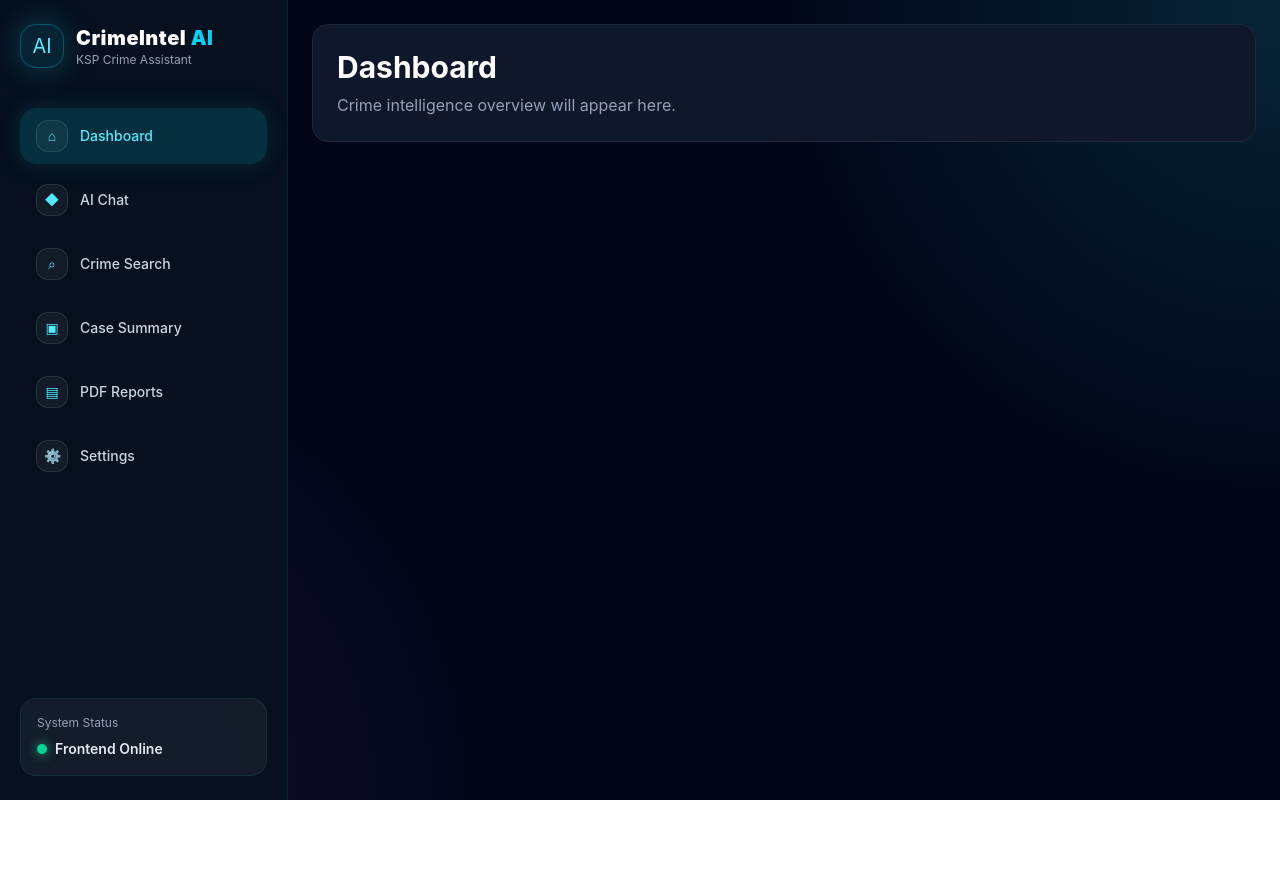
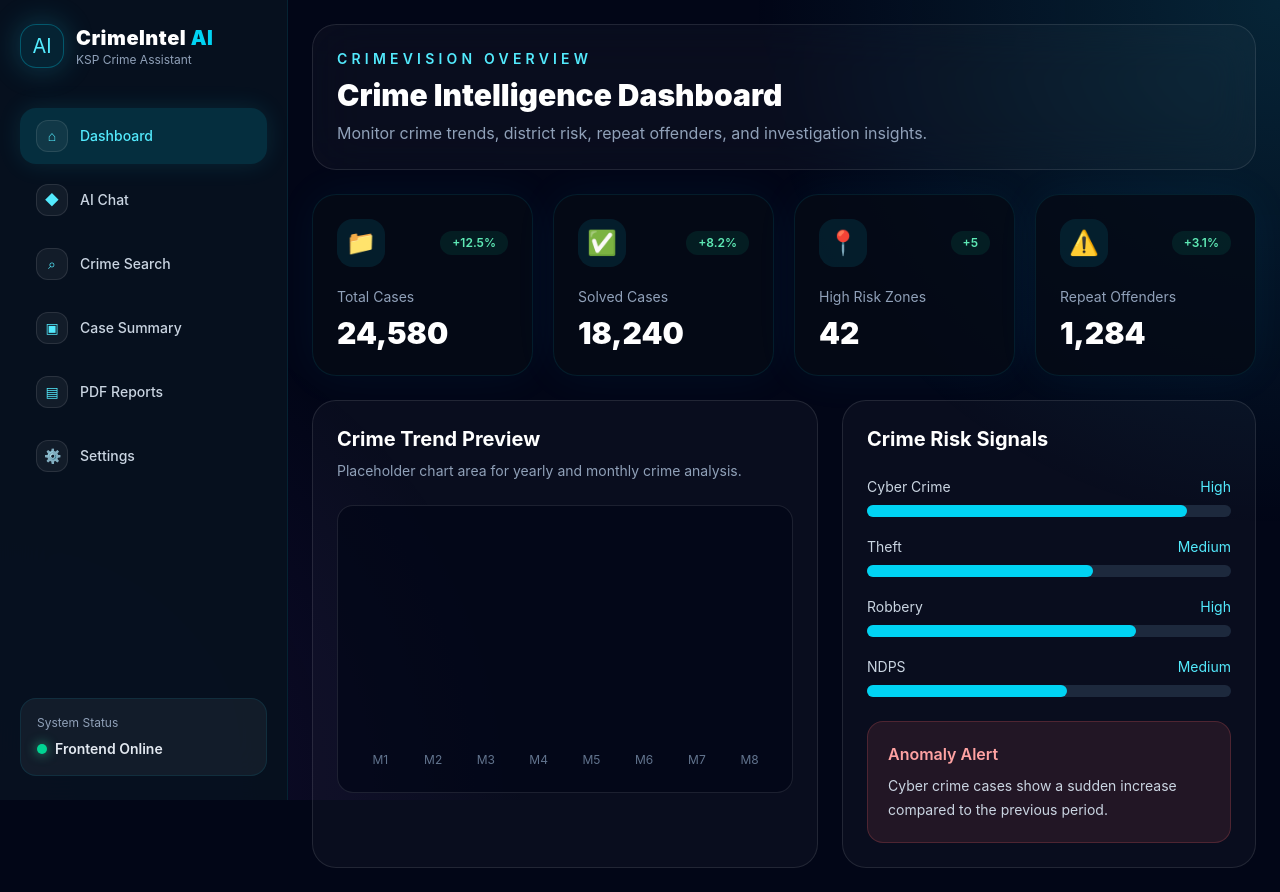
Before and after one commit to Ayush-eng-ai/Datathon-2026-CrimeAI, a React app in the folder Project-1-CrimeIntel-AI-Chatbot/frontend/: page /dashboard in a window 1280 px wide. Before the commit the page ends 800 px from the top, so only its background shows below. Built offline with nearby package versions, Linux system fonts and the light colour scheme; the HTML template or start-up script is replaced by a standard one.

Commit message:
Add premium dashboard KPI and analytics preview

```diff
--- a/Project-1-CrimeIntel-AI-Chatbot/frontend/src/pages/Dashboard/Dashboard.jsx
+++ b/Project-1-CrimeIntel-AI-Chatbot/frontend/src/pages/Dashboard/Dashboard.jsx
@@ -1,10 +1,102 @@
 function Dashboard() {
+  const stats = [
+    { title: "Total Cases", value: "24,580", change: "+12.5%", icon: "📁" },
+    { title: "Solved Cases", value: "18,240", change: "+8.2%", icon: "✅" },
+    { title: "High Risk Zones", value: "42", change: "+5", icon: "📍" },
+    { title: "Repeat Offenders", value: "1,284", change: "+3.1%", icon: "⚠️" },
+  ]
+
+  const trends = [
+    { crime: "Cyber Crime", value: "High", width: "88%" },
+    { crime: "Theft", value: "Medium", width: "62%" },
+    { crime: "Robbery", value: "High", width: "74%" },
+    { crime: "NDPS", value: "Medium", width: "55%" },
+  ]
+
   return (
-    <div className="rounded-2xl border border-slate-800 bg-slate-900 p-6">
-      <h2 className="text-3xl font-bold text-white">Dashboard</h2>
-      <p className="mt-2 text-slate-400">
-        Crime intelligence overview will appear here.
-      </p>
+    <div className="space-y-6">
+      <div className="rounded-3xl border border-white/10 bg-white/[0.03] p-6 backdrop-blur-xl">
+        <p className="text-sm font-semibold uppercase tracking-[0.3em] text-cyan-300">
+          CrimeVision Overview
+        </p>
+        <h2 className="mt-2 text-3xl font-black text-white">
+          Crime Intelligence Dashboard
+        </h2>
+        <p className="mt-2 text-slate-400">
+          Monitor crime trends, district risk, repeat offenders, and investigation insights.
+        </p>
+      </div>
+
+      <div className="grid gap-5 md:grid-cols-2 xl:grid-cols-4">
+        {stats.map((item) => (
+          <div
+            key={item.title}
+            className="rounded-3xl border border-cyan-400/10 bg-[#050b16]/80 p-6 shadow-[0_0_45px_rgba(14,165,233,0.06)]"
+          >
+            <div className="flex items-center justify-between">
+              <div className="flex h-12 w-12 items-center justify-center rounded-2xl bg-cyan-400/10 text-2xl">
+                {item.icon}
+              </div>
+              <span className="rounded-full bg-emerald-400/10 px-3 py-1 text-xs font-semibold text-emerald-300">
+                {item.change}
+              </span>
+            </div>
+
+            <p className="mt-5 text-sm text-slate-400">{item.title}</p>
+            <h3 className="mt-2 text-3xl font-black text-white">{item.value}</h3>
+          </div>
+        ))}
+      </div>
+
+      <div className="grid gap-6 xl:grid-cols-[1.1fr_0.9fr]">
+        <div className="rounded-3xl border border-white/10 bg-white/[0.03] p-6">
+          <h3 className="text-xl font-bold text-white">Crime Trend Preview</h3>
+          <p className="mt-2 text-sm text-slate-400">
+            Placeholder chart area for yearly and monthly crime analysis.
+          </p>
+
+          <div className="mt-6 flex h-72 items-end gap-4 rounded-2xl border border-white/10 bg-slate-950/70 p-6">
+            {[45, 68, 52, 80, 74, 92, 63, 88].map((height, index) => (
+              <div key={index} className="flex flex-1 flex-col items-center gap-2">
+                <div
+                  className="w-full rounded-t-xl bg-gradient-to-t from-cyan-500 to-blue-400"
+                  style={{ height: `${height}%` }}
+                ></div>
+                <span className="text-xs text-slate-500">M{index + 1}</span>
+              </div>
+            ))}
+          </div>
+        </div>
+
+        <div className="rounded-3xl border border-white/10 bg-white/[0.03] p-6">
+          <h3 className="text-xl font-bold text-white">Crime Risk Signals</h3>
+
+          <div className="mt-6 space-y-5">
+            {trends.map((item) => (
+              <div key={item.crime}>
+                <div className="mb-2 flex justify-between text-sm">
+                  <span className="text-slate-300">{item.crime}</span>
+                  <span className="text-cyan-300">{item.value}</span>
+                </div>
+
+                <div className="h-3 rounded-full bg-slate-800">
+                  <div
+                    className="h-3 rounded-full bg-cyan-400"
+                    style={{ width: item.width }}
+                  ></div>
+                </div>
+              </div>
+            ))}
+          </div>
+
+          <div className="mt-6 rounded-2xl border border-red-400/20 bg-red-400/10 p-5">
+            <p className="font-semibold text-red-300">Anomaly Alert</p>
+            <p className="mt-2 text-sm leading-6 text-slate-300">
+              Cyber crime cases show a sudden increase compared to the previous period.
+            </p>
+          </div>
+        </div>
+      </div>
     </div>
   )
 }
```
